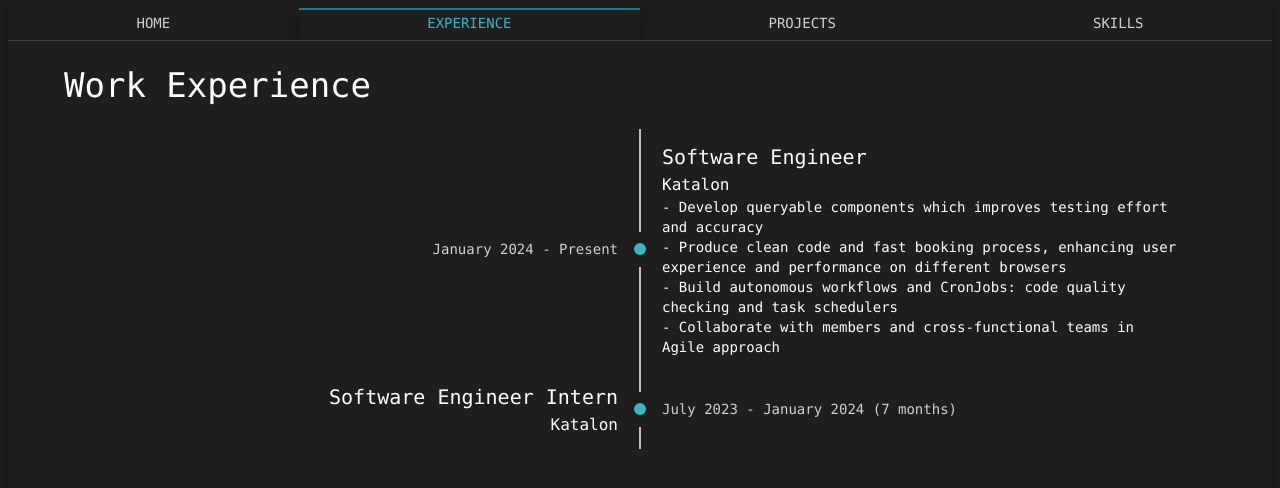
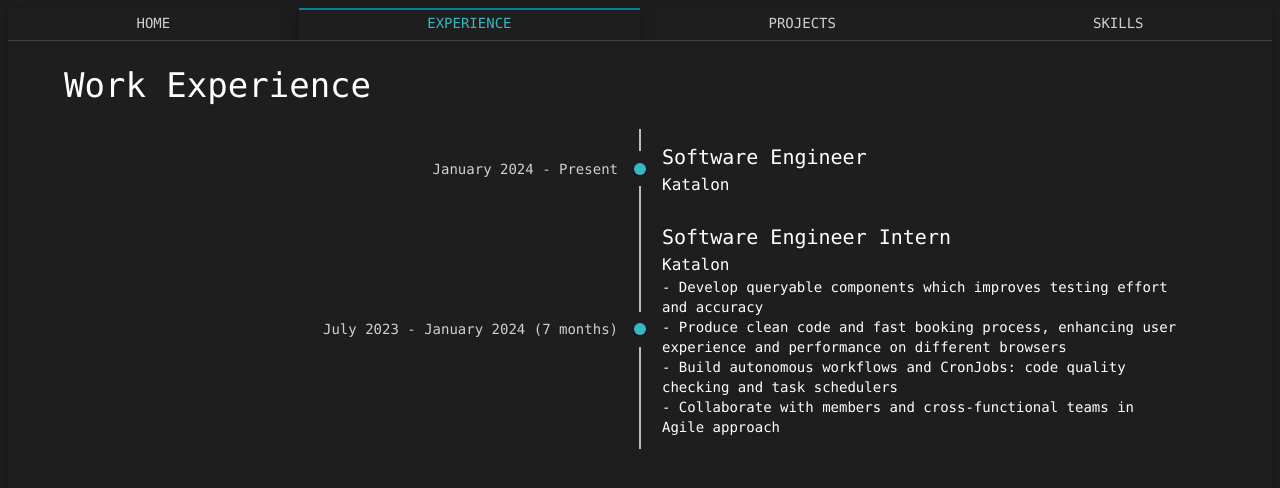
Before and after one commit to DuyTek/portfolio-vitejs, a React (Vite) app: page /experience in a window 1280 px wide. Shown: the top 488 px of the page. Built offline with nearby package versions, Linux system fonts and the light colour scheme.

Commit message:
Adjust timeline position

```diff
--- a/src/pages/experience/Experience.tsx
+++ b/src/pages/experience/Experience.tsx
@@ -15,18 +15,18 @@ const experiences = [
 		title: 'Software Engineer',
 		company: 'Katalon',
 		duration: 'January 2024 - Present', //
+		description: [],
+	},
+	{
+		title: 'Software Engineer Intern',
+		company: 'Katalon',
+		duration: 'July 2023 - January 2024 (7 months)', //
 		description: [
 			'Develop queryable components which improves testing effort and accuracy',
 			'Produce clean code and fast booking process, enhancing user experience and performance on different browsers',
 			'Build autonomous workflows and CronJobs: code quality checking and task schedulers',
 			'Collaborate with members and cross-functional teams in Agile approach',
 		],
-	},
-	{
-		title: 'Software Engineer Intern',
-		company: 'Katalon',
-		duration: 'July 2023 - January 2024 (7 months)', //
-		description: [],
 	},
 ];
 
@@ -46,7 +46,7 @@ export default function Experience() {
 					Work Experience
 				</Typography>
 				<Timeline
-					position={isMobile ? 'right' : 'alternate'}
+					position={'right'}
 					sx={{
 						[`& .MuiTimelineItem-root`]: {
 							'&:before': {
```
